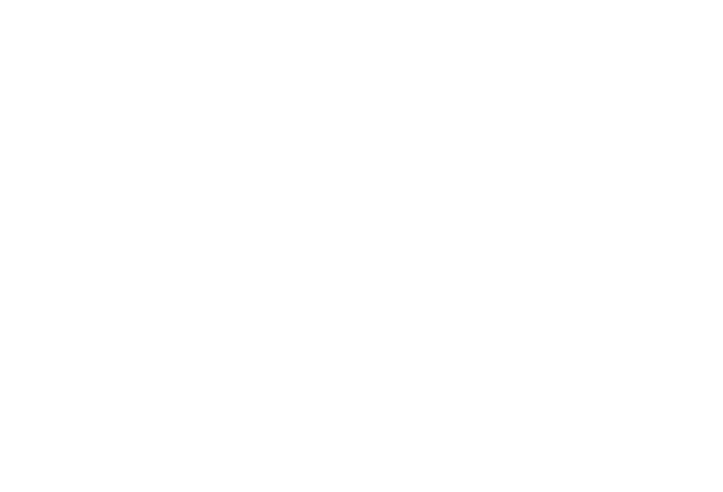
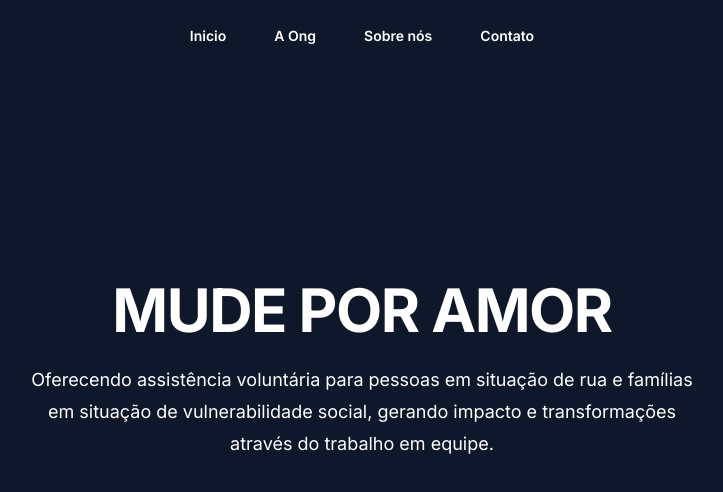
Before and after one commit to opatricpires/mude-por-amor-website, a Next.js app: page / in a window 1280 px wide. Shown: the top 492 px of the page, without its empty margins (278-1001 px from the left). Built offline with nearby package versions, Linux system fonts and the light colour scheme.

Commit message:
feat: hero component

```diff
--- a/src/app/page.tsx
+++ b/src/app/page.tsx
@@ -1,3 +1,9 @@
+import Hero from "@/components/Hero";
+
 export default function Home() {
-  return <></>;
+  return (
+    <>
+      <Hero />
+    </>
+  );
 }
--- /dev/null
+++ b/src/components/Hero/index.tsx
@@ -0,0 +1,46 @@
+import React from "react";
+
+const Hero = () => {
+  return (
+    <div className="bg-slate-900 h-screen">
+      <header className="absolute inset-x-0 top-0 z-50">
+        <nav
+          className="flex items-center justify-center p-6 lg:px-8"
+          aria-label="Global"
+        >
+          <div className="hidden lg:flex lg:gap-x-12">
+            <a href="#" className="text-sm font-semibold leading-6 text-white">
+              Inicio
+            </a>
+            <a href="#" className="text-sm font-semibold leading-6 text-white">
+              A Ong
+            </a>
+            <a href="#" className="text-sm font-semibold leading-6 text-white">
+              Sobre nós
+            </a>
+            <a href="#" className="text-sm font-semibold leading-6 text-white">
+              Contato
+            </a>
+          </div>
+        </nav>
+      </header>
+
+      <div className="relative isolate px-6 pt-14 lg:px-8">
+        <div className="mx-auto max-w-2xl py-32 sm:py-48 lg:py-56">
+          <div className="text-center">
+            <h1 className="text-4xl font-bold tracking-tight sm:text-6xl text-white">
+              MUDE POR AMOR
+            </h1>
+            <p className="mt-6 text-lg leading-8 text-white">
+              Oferecendo assistência voluntária para pessoas em situação de rua
+              e famílias em situação de vulnerabilidade social, gerando impacto
+              e transformações através do trabalho em equipe.
+            </p>
+          </div>
+        </div>
+      </div>
+    </div>
+  );
+};
+
+export default Hero;
```
